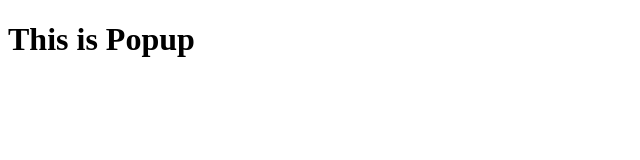
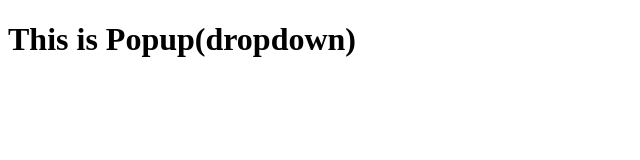
Before and after one commit to Appu9895/gitDemo, a plain HTML site: page Files/PopUp.html in a window 1280 px wide. Shown: the whole page, without its empty margins (0-640 px from the left). Drawn offline with Linux system fonts and the light colour scheme.

```diff
--- a/Files/PopUp.html
+++ b/Files/PopUp.html
@@ -6,6 +6,6 @@
     <title>Document</title>
 </head>
 <body>
-    <h1>This is Popup</h1>
+    <h1>This is Popup(dropdown)</h1>
 </body>
 </html>
```
